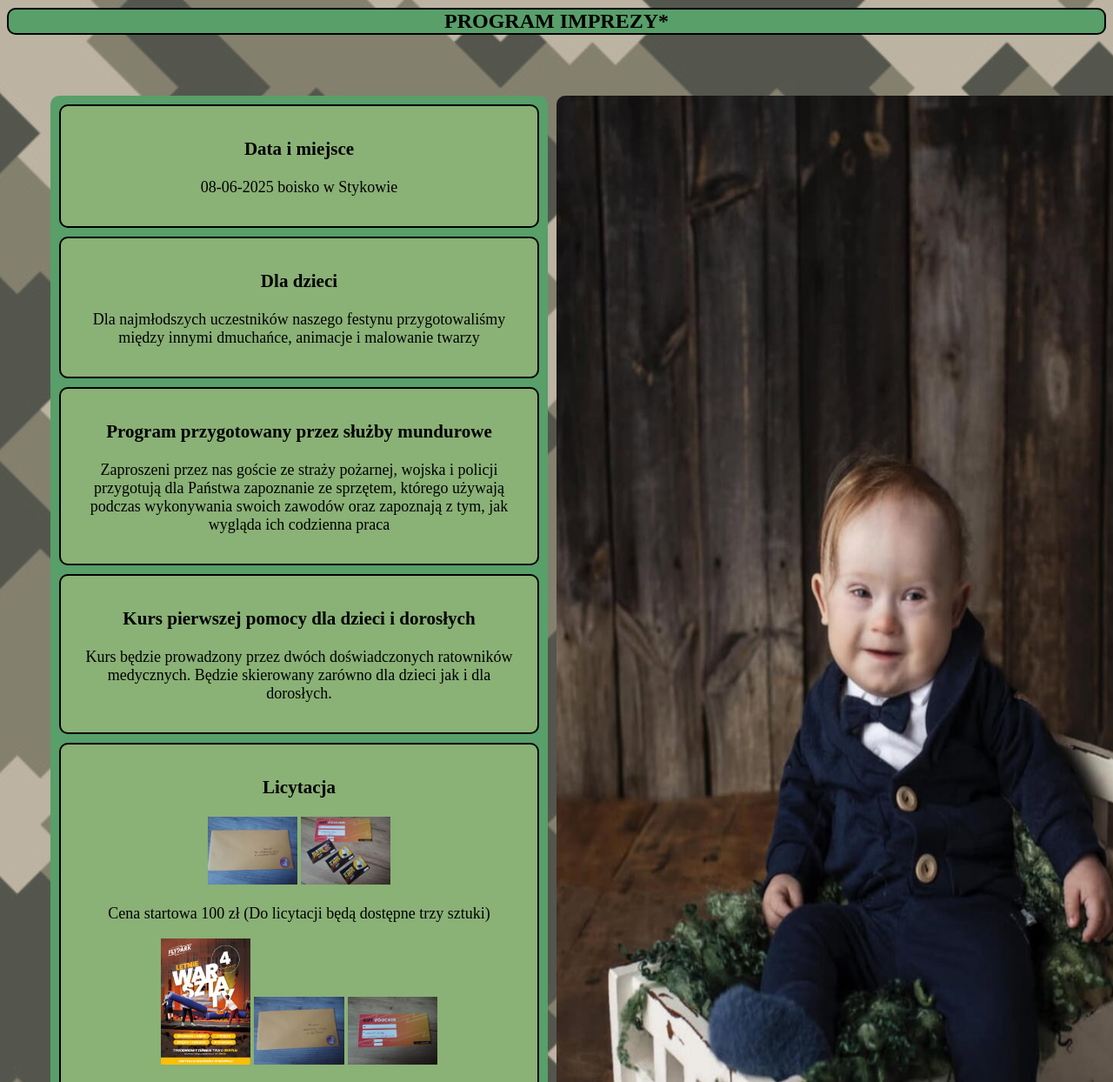
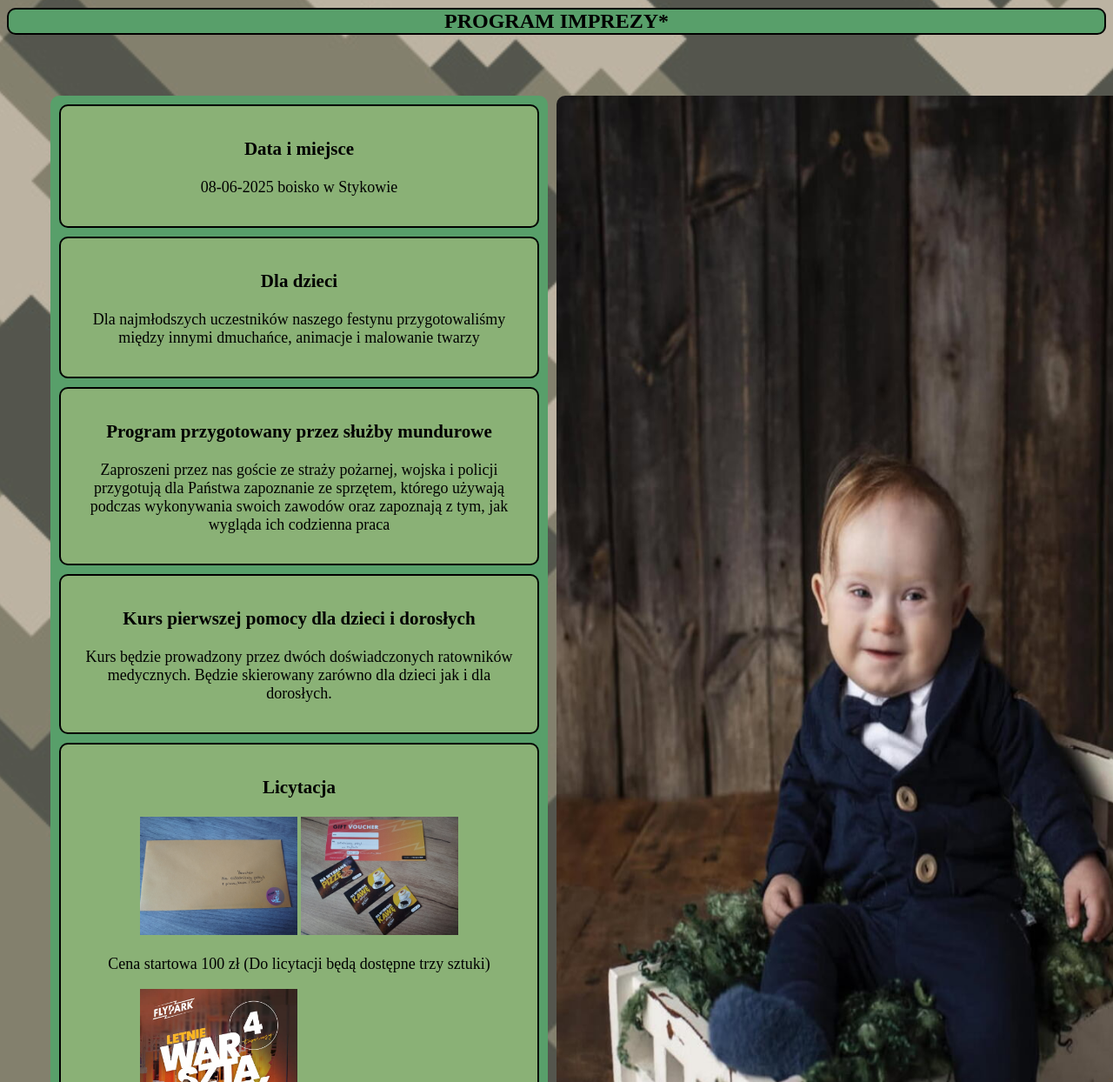
Before and after one commit to mikolajpasieka/festyn_webpage, a plain HTML site: page index.html in a window 1280 px wide. Shown: the part 75-1319 px from the top of the page at 87% size. Drawn offline with Linux system fonts and the light colour scheme.

Commit message:
zdjęcia powiększone

```diff
--- a/style.css
+++ b/style.css
@@ -96,8 +96,8 @@ p {
 }
 
 img {
-    width: 20%;
-    height: 20%;
+    width: 35%;
+    height: 35%;
 }
 
 
```
